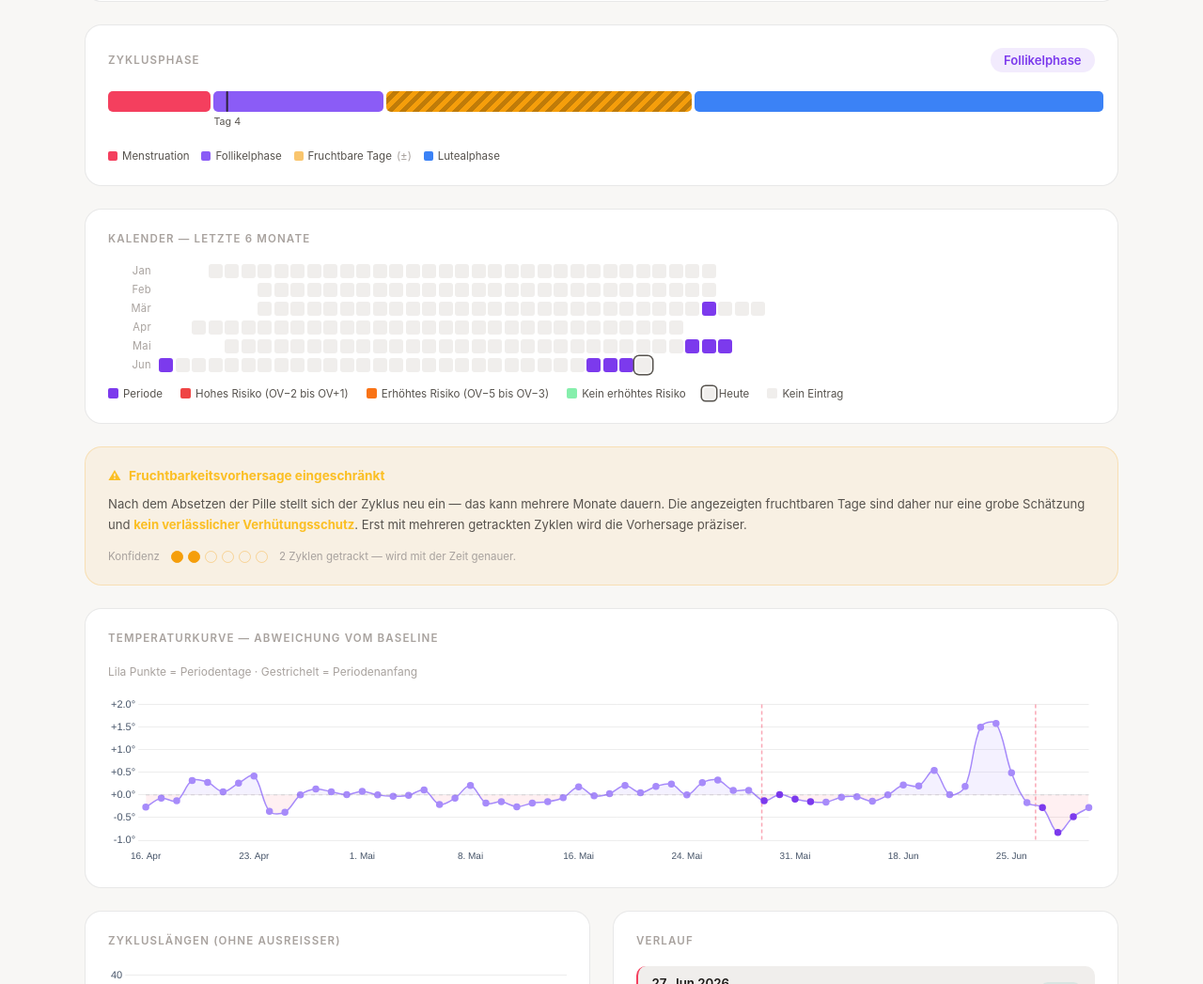
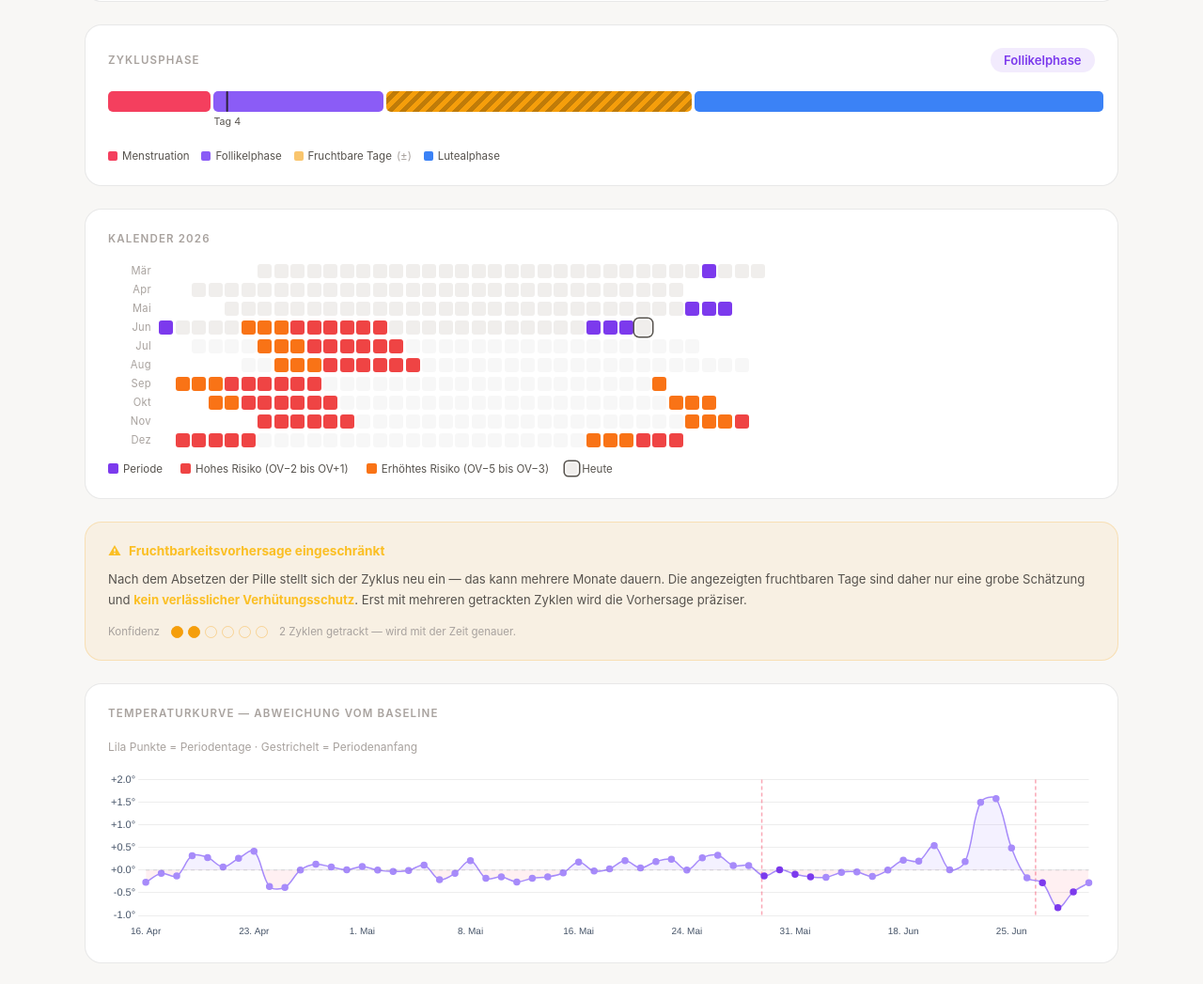
Before and after one commit to vivienkarl94/oura-dashboard, a plain HTML site: page docs/index.html in a window 1280 px wide. Shown: the part 775-1822 px from the top of the page at 94% size. Drawn offline with nearby package versions, Linux system fonts and the light colour scheme.

Commit message:
feat: Kalender 2026 mit retroaktiven + projizierten Risikozonen
- März–Dezember 2026 statt letzte 6 Monate
- Risikofarben gelten für alle Tage (nicht nur Zukunft)
- Vergangene Zyklen: OV = Zykluslänge − 14 rückwirkend eingezeichnet
- Zukünftige Zyklen: aus letztem Start + Ø-Länge bis 31.12. projiziert
- Legende: nur Periode · Hohes Risiko · Erhöhtes Risiko · Heute

Co-Authored-By: Claude Sonnet 4.6 <noreply@anthropic.com>

```diff
--- a/docs/index.html
+++ b/docs/index.html
@@ -998,38 +998,35 @@ function buildUncertaintyNotice(completedCycles) {
 function buildCalendar(periodSet, startDates, redSet, orangeSet) {
   const today    = new Date();
   const todayS   = today.toISOString().slice(0, 10);
+  const year     = today.getFullYear();
 
   const months = [];
-  for (let m = 5; m >= 0; m--) {
-    const d = new Date(today.getFullYear(), today.getMonth() - m, 1);
-    months.push({ year: d.getFullYear(), month: d.getMonth() });
-  }
+  for (let m = 2; m <= 11; m++) months.push({ year, month: m });
 
   let html = '<div class="cal-grid">';
 
-  for (const { year, month } of months) {
-    const label       = `${MONTHS_DE[month]} ${year !== today.getFullYear() ? year : ''}`.trim();
-    const firstDay    = new Date(year, month, 1);
-    const daysInMonth = new Date(year, month + 1, 0).getDate();
+  for (const { year: y, month } of months) {
+    const label       = MONTHS_DE[month];
+    const firstDay    = new Date(y, month, 1);
+    const daysInMonth = new Date(y, month + 1, 0).getDate();
     const offset      = (firstDay.getDay() + 6) % 7;
 
     html += `<div class="cal-row"><div class="cal-label">${label}</div><div class="cal-days">`;
     for (let i = 0; i < offset; i++) html += `<div class="cal-day empty"></div>`;
 
     for (let d = 1; d <= daysInMonth; d++) {
-      const ds       = `${year}-${String(month + 1).padStart(2,'0')}-${String(d).padStart(2,'0')}`;
+      const ds       = `${y}-${String(month + 1).padStart(2,'0')}-${String(d).padStart(2,'0')}`;
       const isToday  = ds === todayS;
       const isPeriod = periodSet.has(ds);
       const isFuture = ds > todayS;
-      const isRed    = isFuture && redSet?.has(ds);
-      const isOrange = isFuture && !isRed && orangeSet?.has(ds);
-      const isGreen  = isFuture && !isRed && !isOrange;
+      const isRed    = !isPeriod && redSet?.has(ds);
+      const isOrange = !isPeriod && !isRed && orangeSet?.has(ds);
 
       let cls = 'cal-day';
       if (isPeriod)       cls += ' period';
       else if (isRed)     cls += ' risk-red';
       else if (isOrange)  cls += ' risk-orange';
-      else if (isGreen)   cls += ' risk-green';
+      else if (isFuture)  cls += ' future';
 
       if (isToday) cls += ' today';
 
@@ -1037,7 +1034,6 @@ function buildCalendar(periodSet, startDates, redSet, orangeSet) {
       if (isPeriod) title = `Periode: ${ds}`;
       if (isRed)    title = `Hohes Risiko: ${ds}`;
       if (isOrange) title = `Erhöhtes Risiko: ${ds}`;
-      if (isGreen)  title = `Kein erhöhtes Risiko: ${ds}`;
       if (isToday)  title = `Heute: ${ds}`;
 
       html += `<div class="${cls}" title="${title}"></div>`;
@@ -1061,16 +1057,8 @@ function buildCalendar(periodSet, startDates, redSet, orangeSet) {
       Erhöhtes Risiko (OV−5 bis OV−3)
     </div>
     <div class="legend-item">
-      <div class="legend-dot" style="background:#86efac"></div>
-      Kein erhöhtes Risiko
-    </div>
-    <div class="legend-item">
       <div class="legend-dot" style="background:var(--surface2);box-shadow:0 0 0 2px var(--bg),0 0 0 3.5px #57534e"></div>
       Heute
-    </div>
-    <div class="legend-item">
-      <div class="legend-dot" style="background:var(--surface2)"></div>
-      Kein Eintrag
     </div>
   </div>`;
 
@@ -1376,9 +1364,31 @@ async function init() {
   const { buf } = phases;
   const redSet    = new Set();
   const orangeSet = new Set();
+
+  // Past completed non-outlier cycles — fallback OV = length - 14 (day before last 14)
+  for (const cycle of cycles) {
+    if (!cycle.length || cycle.isOutlier) continue;
+    const cOvDate = addDays(cycle.start, cycle.length - 14 - 1);
+    for (let i = -(2 + buf); i <= (1 + buf); i++) redSet.add(addDays(cOvDate, i));
+    for (let i = -(5 + buf); i <= -(3 + buf); i++) orangeSet.add(addDays(cOvDate, i));
+  }
+
+  // Current cycle — uses observed BBT peak if available
   if (ovDate) {
     for (let i = -(2 + buf); i <= (1 + buf); i++) redSet.add(addDays(ovDate, i));
     for (let i = -(5 + buf); i <= -(3 + buf); i++) orangeSet.add(addDays(ovDate, i));
+  }
+
+  // Future projected cycles until Dec 31
+  if (lastStart && avgLength) {
+    const yearEnd = `${new Date().getFullYear()}-12-31`;
+    let projStart = addDays(lastStart, avgLength);
+    while (projStart <= yearEnd) {
+      const projOvDate = addDays(projStart, avgLength - 14 - 1);
+      for (let i = -(2 + buf); i <= (1 + buf); i++) redSet.add(addDays(projOvDate, i));
+      for (let i = -(5 + buf); i <= -(3 + buf); i++) orangeSet.add(addDays(projOvDate, i));
+      projStart = addDays(projStart, avgLength);
+    }
   }
   const fetchedAt = raw.meta?.fetched_at ?? '';
 
@@ -1421,7 +1431,7 @@ async function init() {
       </div>
 
       <div class="card">
-        <div class="section-title">Kalender — letzte 6 Monate</div>
+        <div class="section-title">Kalender 2026</div>
         ${buildCalendar(periodSet, startDates, redSet, orangeSet)}
       </div>
 
```
